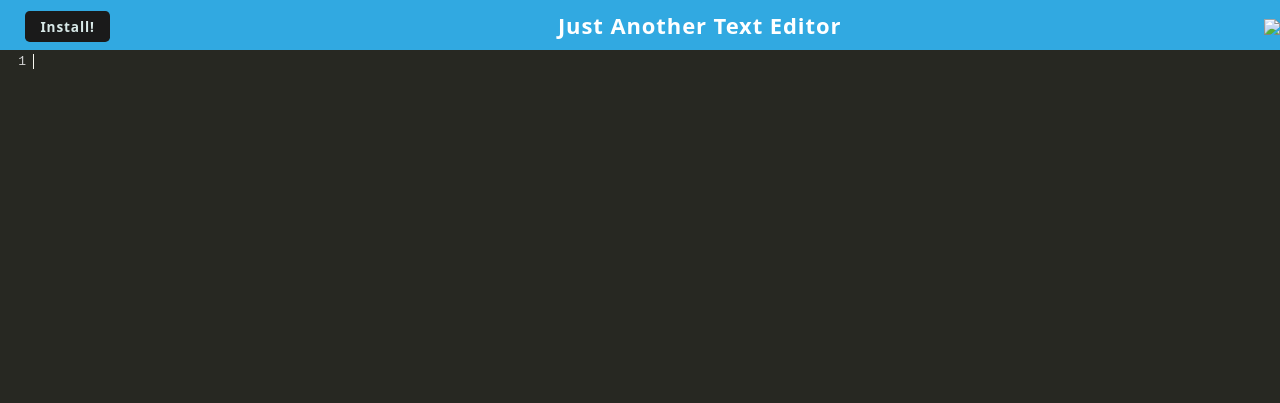
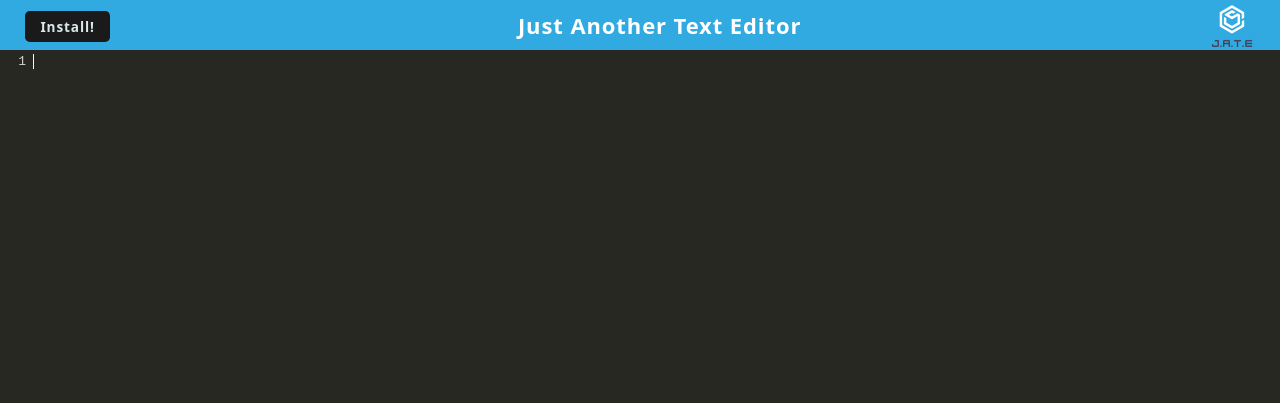
Before and after one commit to mackarimi/pwa-text-editor, a website built with webpack: page client/index.html in a window 1280 px wide. Built offline with nearby package versions, Linux system fonts and the light colour scheme; files whose address does not match are found by name.

Commit message:
polished the code repo

```diff
--- a/client/index.html
+++ b/client/index.html
@@ -27,7 +27,7 @@
      <h1> Just Another Text Editor</h1>
 
       <div class="navbar-brand"
-            ><img src="/Develop/client/dist/assets/icons/icon_96x96.png"
+            ><img src="./assets/icons/icon_96x96.png"
           /></div>
     </nav>
 
```
Also changed, not shown: client/assets/icons/icon_128x128.png (added), client/assets/icons/icon_192x192.png (added), client/assets/icons/icon_256x256.png (added), client/assets/icons/icon_384x384.png (added), client/assets/icons/icon_512x512.png (added), client/assets/icons/icon_96x96.png (added).
